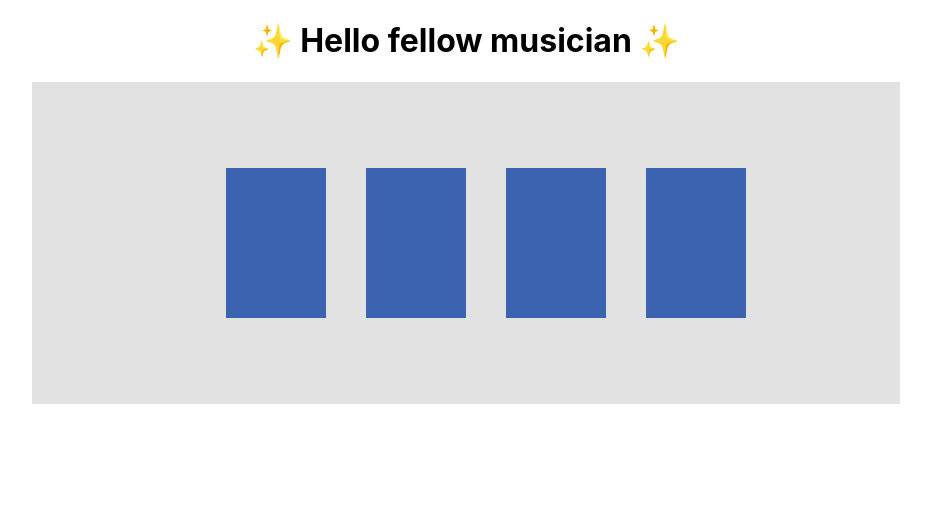
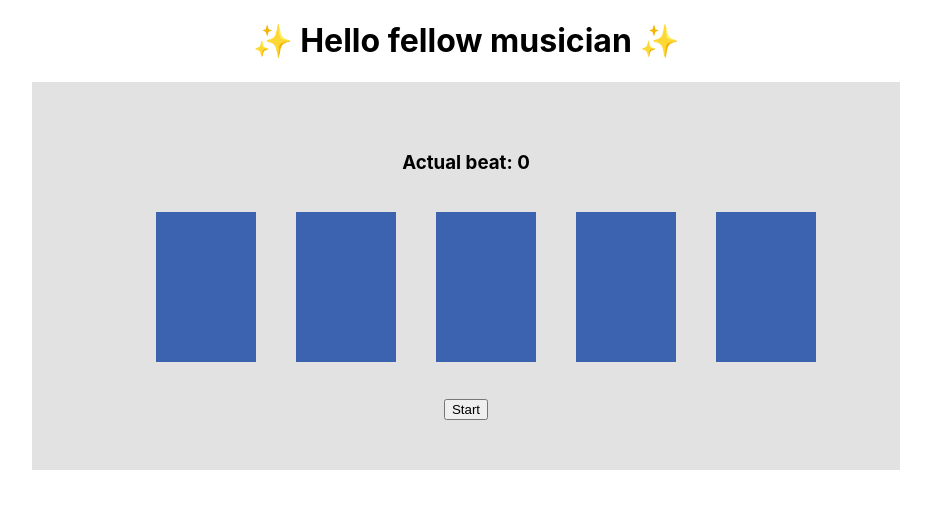
Before and after one commit to RudeBon/Metronome, a React (Create React App) app: page / in a window 1280 px wide. Shown: the top 508 px of the page, without its empty margins (174-1105 px from the left). Built offline with nearby package versions, Linux system fonts and the light colour scheme.

Commit message:
added start/stop btn that controls ticking

```diff
--- a/src/components/BeatsContainer.tsx
+++ b/src/components/BeatsContainer.tsx
@@ -1,24 +1,85 @@
-import React, {useState, useEffect} from 'react'
-import SingleBeatBlock from './SingleBeatBlock'
+import React, { useState, useEffect, useRef } from 'react'
+// import SingleBeatBlock from './SingleBeatBlock'
 
 const BeatsContainer: React.FC = () => {
-    const [beats, setBeats] = useState<number[]>([0,1,2,3]);
+    const [beats, setBeats] = useState<number[]>([0, 1, 2, 3, 4]);
+
+    const [timeout, setTimeout] = useState(0);
+    const [activeId, setActiveId] = useState<number>(0);
+    const [isActive, setIsActive] = useState<boolean>(false);
+
+    const [intervalValue, setintervalValue] = useState<number>(2000);
+
+    useEffect(() => {
+        console.log('after mounting isTicking', isActive);
+
+        // let interval = null
+        if (isActive) {
+            setTimeout(window.setInterval(() => {
+                setActiveId(activeId => activeId + 1);
+                console.log('tick', activeId);
+            }, intervalValue))
+        } else if (!isActive /*&& seconds !== 0*/) {
+            clearInterval(timeout);
+        }
+        return () => clearInterval(timeout);
+    }, [isActive, activeId])
 
 
     const beatBlocks = () => {
         return beats.map((num) => {
+            const classes = ['beat']
+            if (num === activeId) {
+                classes.push('activeBeat')
+            }
             console.log(num);
-            return <li key={num}>
-                <SingleBeatBlock/>
+            return <li key={num} >
+                <div className={classes.join(' ')}></div>
+                {/* <SingleBeatBlock/> */}
             </li>
         })
     }
 
+    const startTicking = (event: React.MouseEvent) => {
+        setIsActive(true)
+        console.log('after click on btn', isActive);
+        // const ticker = setInterval(() => {
+        //     console.log('tick');
+        // }, intervalValue)
+    }
+
+    const stopTicking = (event: React.MouseEvent) => {
+        setIsActive(false)
+        // setActiveId(0)
+        console.log('after click on btn', isActive);
+        // clearInterval(ticker)
+    }
+
+    // const onButtonClick = () => {
+    //     setIsTicking(prev => !prev)
+    //     console.log('after click on btn', isTicking);
+
+    //     const ticker = setInterval(() => {
+    //                 console.log('tick');
+    //             }, intervalValue)
+    //     if (!isTicking) {
+    //         clearInterval(ticker)
+    //         console.log('interval stop');
+    //     }
+    // }
+
     return (
         <div className="beatsBlock">
+            <h3>Actual beat: {activeId}</h3>
             <ul className='beats_ul'>
-            {beatBlocks()}
+                {beatBlocks()}
             </ul>
+
+            {!isActive
+                ? <button onClick={startTicking}>Start</button>
+                : <button onClick={stopTicking}>Stop</button>}
+
+            {/* <button onClick={onButtonClick}>{!isTicking ? 'Start' : 'Stop'}</button> */}
         </div>
     )
 }
```
